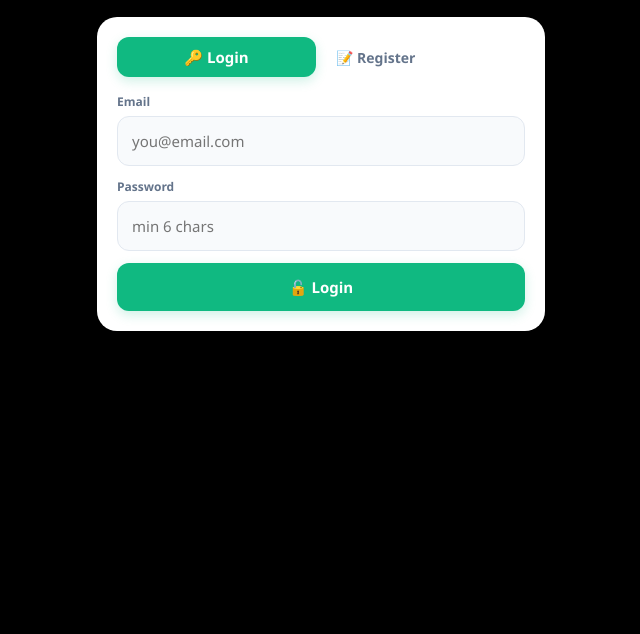
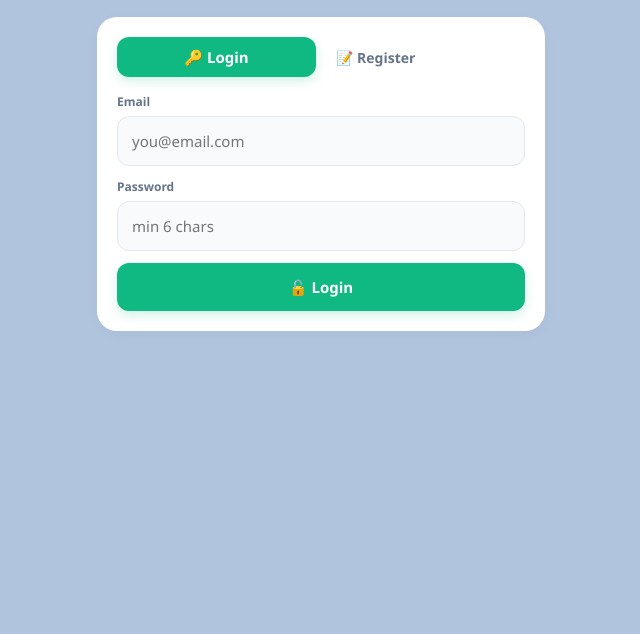
Before and after one commit to ahmadullahsadiq93-cmd/usdt-exchange-website, a plain HTML site: page index.html in a window 1280 px wide. Shown: the part 166-800 px from the top of the page, without its empty margins (319-959 px from the left). Drawn offline with nearby package versions, Linux system fonts and the light colour scheme.

Commit message:
Change background color of body to Light Steel Blue

```diff
--- a/index.html
+++ b/index.html
@@ -6,7 +6,7 @@
 <title>USDT Exchange Afghanistan</title>
 <style>
   *{box-sizing:border-box;margin:0;padding:0;font-family:'Segoe UI',system-ui,-apple-system,sans-serif}
-  body{background: #000000 ;color:#1e293b;min-height:100vh;padding-bottom:90px;}
+  body{background: #B0C4DE ;color:#1e293b;min-height:100vh;padding-bottom:90px;}
   .wrap{max-width:480px;margin:0 auto;padding:16px}
 
   /* Header & Logo */
```
